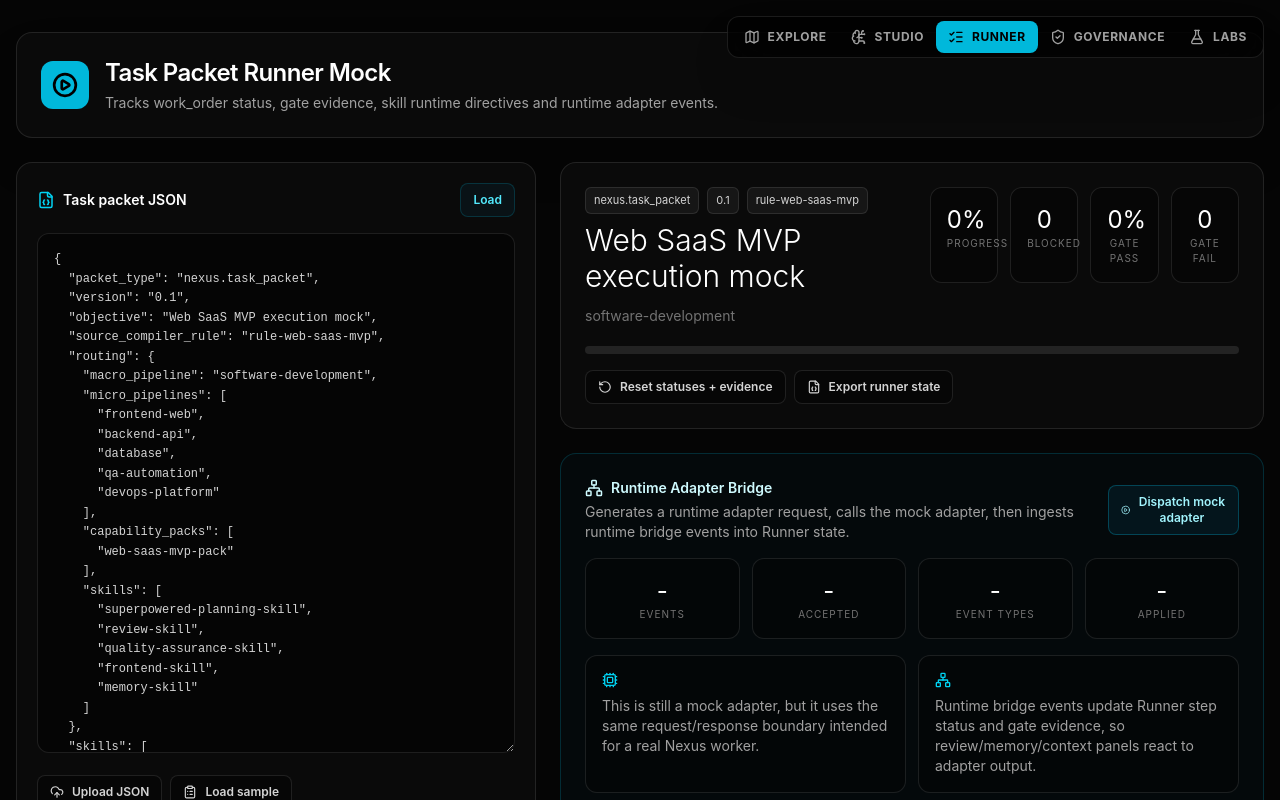
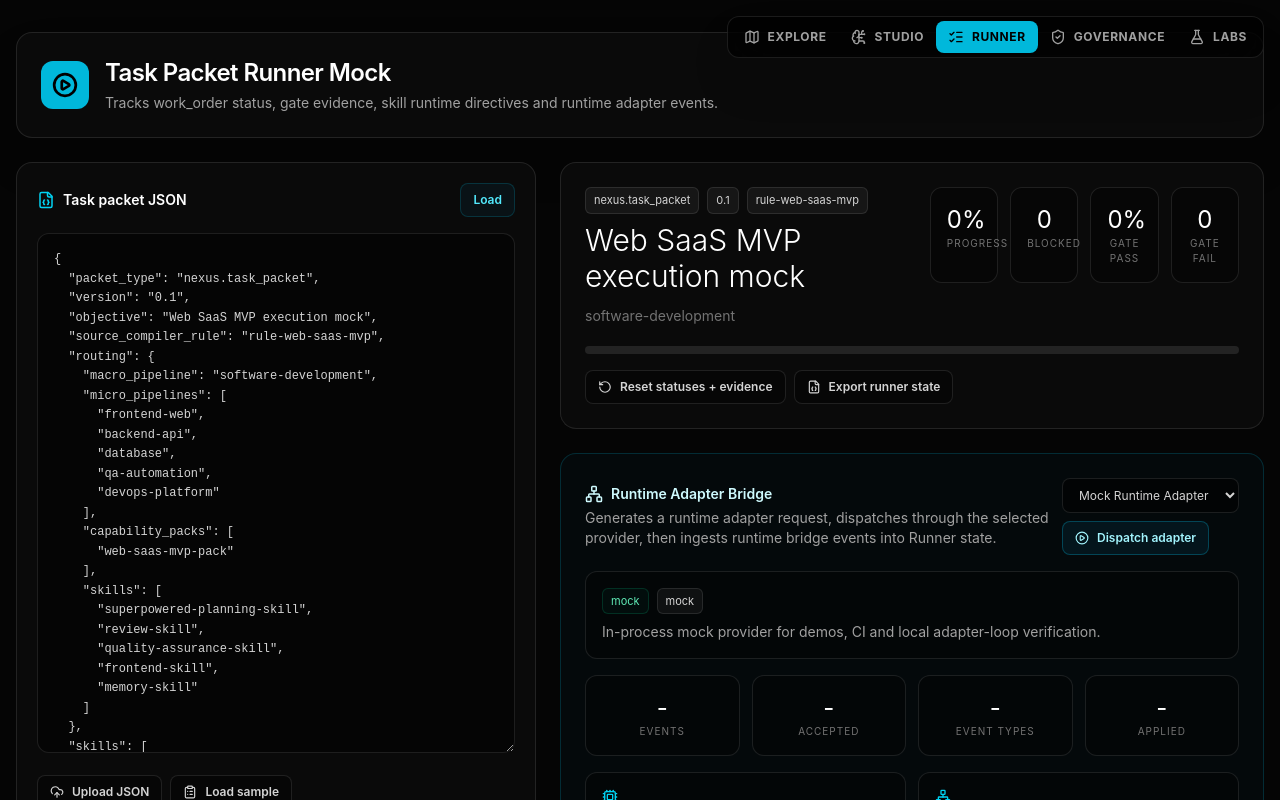
Before and after one commit to coskunhasib/Nexus_Capability_OS, a React (Vite) app: page / in a window 1280 px wide. Both pictures are taken after a click on the button "RUNNER". Shown: the top 800 px of the page. Built offline with nearby package versions, Linux system fonts and the light colour scheme.

Commit message:
runner: dispatch through adapter provider interface

```diff
--- a/src/RuntimeAdapterPanel.tsx
+++ b/src/RuntimeAdapterPanel.tsx
@@ -3,7 +3,6 @@ import { Cpu, FileJson, Network, PlayCircle } from 'lucide-react';
 import {
   applyRuntimeEventsToRunnerState,
   buildRuntimeAdapterRequest,
-  runMockRuntimeAdapter,
   summarizeRuntimeAdapterResponse,
   type EvidenceState,
   type RuntimeAdapterRequest,
@@ -11,6 +10,14 @@ import {
   type TaskPacket,
   type WorkStatus,
 } from './runtimeAdapter.ts';
+import { createRuntimeAdapterProviderRegistry, dispatchRuntimeAdapterRequest, getRuntimeAdapterProvider } from './runtimeAdapterProvider.ts';
+import { mockRuntimeAdapterProvider } from './runtimeAdapters/mockRuntimeAdapterProvider.ts';
+import { createHttpRuntimeAdapterProvider } from './runtimeAdapters/httpRuntimeAdapterProvider.ts';
+
+const providerRegistry = createRuntimeAdapterProviderRegistry([
+  mockRuntimeAdapterProvider,
+  createHttpRuntimeAdapterProvider({ endpoint_url: '', timeout_ms: 30000 }),
+]);
 
 function Badge({ children, tone = 'neutral' }: { children: React.ReactNode; tone?: 'neutral' | 'cyan' | 'green' | 'yellow' | 'red' }) {
   const cls = {
@@ -43,20 +50,34 @@ type Props = {
 };
 
 export default function RuntimeAdapterPanel({ packet, statuses, evidence, onApplyRuntimeState }: Props) {
+  const [providerId, setProviderId] = useState('mock');
   const [request, setRequest] = useState<RuntimeAdapterRequest | null>(null);
   const [response, setResponse] = useState<RuntimeAdapterResponse | null>(null);
   const [lastAppliedEventCount, setLastAppliedEventCount] = useState(0);
+  const [dispatchError, setDispatchError] = useState<string | null>(null);
+  const [isDispatching, setIsDispatching] = useState(false);
 
+  const provider = useMemo(() => getRuntimeAdapterProvider(providerRegistry, providerId), [providerId]);
   const summary = useMemo(() => (response ? summarizeRuntimeAdapterResponse(response) : null), [response]);
 
-  const dispatchMockAdapter = () => {
-    const nextRequest = buildRuntimeAdapterRequest(packet, 'mock');
-    const nextResponse = runMockRuntimeAdapter(nextRequest);
-    const patch = applyRuntimeEventsToRunnerState(statuses, evidence, nextResponse.events);
+  const dispatchAdapter = async () => {
+    setIsDispatching(true);
+    setDispatchError(null);
+    const nextRequest = buildRuntimeAdapterRequest(packet, provider.mode === 'mock' ? 'mock' : 'real');
     setRequest(nextRequest);
-    setResponse(nextResponse);
-    setLastAppliedEventCount(patch.applied_events.length);
-    onApplyRuntimeState({ statuses: patch.statuses, evidence: patch.evidence });
+    try {
+      const nextResponse = await dispatchRuntimeAdapterRequest(provider, nextRequest);
+      const patch = applyRuntimeEventsToRunnerState(statuses, evidence, nextResponse.events);
+      setResponse(nextResponse);
+      setLastAppliedEventCount(patch.applied_events.length);
+      onApplyRuntimeState({ statuses: patch.statuses, evidence: patch.evidence });
+    } catch (error) {
+      setResponse(null);
+      setLastAppliedEventCount(0);
+      setDispatchError(error instanceof Error ? error.message : 'Runtime adapter dispatch failed.');
+    } finally {
+      setIsDispatching(false);
+    }
   };
 
   return (
@@ -64,12 +85,28 @@ export default function RuntimeAdapterPanel({ packet, statuses, evidence, onAppl
       <div className="mb-4 flex flex-col gap-3 lg:flex-row lg:items-center lg:justify-between">
         <div>
           <div className="mb-1 flex items-center gap-2 text-sm font-semibold text-cyan-100"><Network size={18} />Runtime Adapter Bridge</div>
-          <p className="text-sm text-neutral-400">Generates a runtime adapter request, calls the mock adapter, then ingests runtime bridge events into Runner state.</p>
+          <p className="text-sm text-neutral-400">Generates a runtime adapter request, dispatches through the selected provider, then ingests runtime bridge events into Runner state.</p>
         </div>
-        <button onClick={dispatchMockAdapter} className="flex items-center gap-2 rounded-lg border border-cyan-500/30 bg-cyan-950/30 px-3 py-2 text-xs font-semibold text-cyan-200 hover:bg-cyan-900/30">
-          <PlayCircle size={14} /> Dispatch mock adapter
-        </button>
+        <div className="flex flex-wrap items-center gap-2">
+          <select value={providerId} onChange={(event) => setProviderId(event.target.value)} className="rounded-lg border border-white/10 bg-black/50 px-3 py-2 text-xs text-neutral-300 outline-none">
+            {Object.values(providerRegistry).map((item) => <option key={item.id} value={item.id}>{item.label}</option>)}
+          </select>
+          <button onClick={() => void dispatchAdapter()} disabled={isDispatching} className="flex items-center gap-2 rounded-lg border border-cyan-500/30 bg-cyan-950/30 px-3 py-2 text-xs font-semibold text-cyan-200 hover:bg-cyan-900/30 disabled:cursor-not-allowed disabled:opacity-50">
+            <PlayCircle size={14} /> {isDispatching ? 'Dispatching...' : 'Dispatch adapter'}
+          </button>
+        </div>
       </div>
+
+      <div className="mb-4 rounded-xl border border-white/10 bg-black/30 p-4">
+        <div className="mb-2 flex flex-wrap gap-2">
+          <Badge tone={provider.mode === 'mock' ? 'green' : provider.mode === 'http' ? 'yellow' : 'cyan'}>{provider.id}</Badge>
+          <Badge>{provider.mode}</Badge>
+          {provider.mode === 'http' && <Badge tone="yellow">endpoint required</Badge>}
+        </div>
+        <p className="text-sm text-neutral-400">{provider.description}</p>
+      </div>
+
+      {dispatchError && <div className="mb-4 rounded-xl border border-red-500/20 bg-red-950/10 p-4 text-sm text-red-100">{dispatchError}</div>}
 
       <div className="grid gap-3 md:grid-cols-4">
         <div className="rounded-xl border border-white/10 bg-black/30 p-4 text-center"><div className="text-2xl text-white">{summary?.event_count ?? '-'}</div><div className="text-[10px] uppercase tracking-widest text-neutral-500">events</div></div>
@@ -97,7 +134,7 @@ export default function RuntimeAdapterPanel({ packet, statuses, evidence, onAppl
       )}
 
       <div className="mt-4 grid gap-3 md:grid-cols-2">
-        <div className="rounded-xl border border-white/10 bg-black/30 p-4 text-sm text-neutral-400"><Cpu size={16} className="mb-2 text-cyan-400" />This is still a mock adapter, but it uses the same request/response boundary intended for a real Nexus worker.</div>
+        <div className="rounded-xl border border-white/10 bg-black/30 p-4 text-sm text-neutral-400"><Cpu size={16} className="mb-2 text-cyan-400" />Mock provider runs in-process; HTTP provider is the skeleton boundary for a real Nexus worker endpoint.</div>
         <div className="rounded-xl border border-white/10 bg-black/30 p-4 text-sm text-neutral-400"><Network size={16} className="mb-2 text-cyan-400" />Runtime bridge events update Runner step status and gate evidence, so review/memory/context panels react to adapter output.</div>
       </div>
     </section>
```
